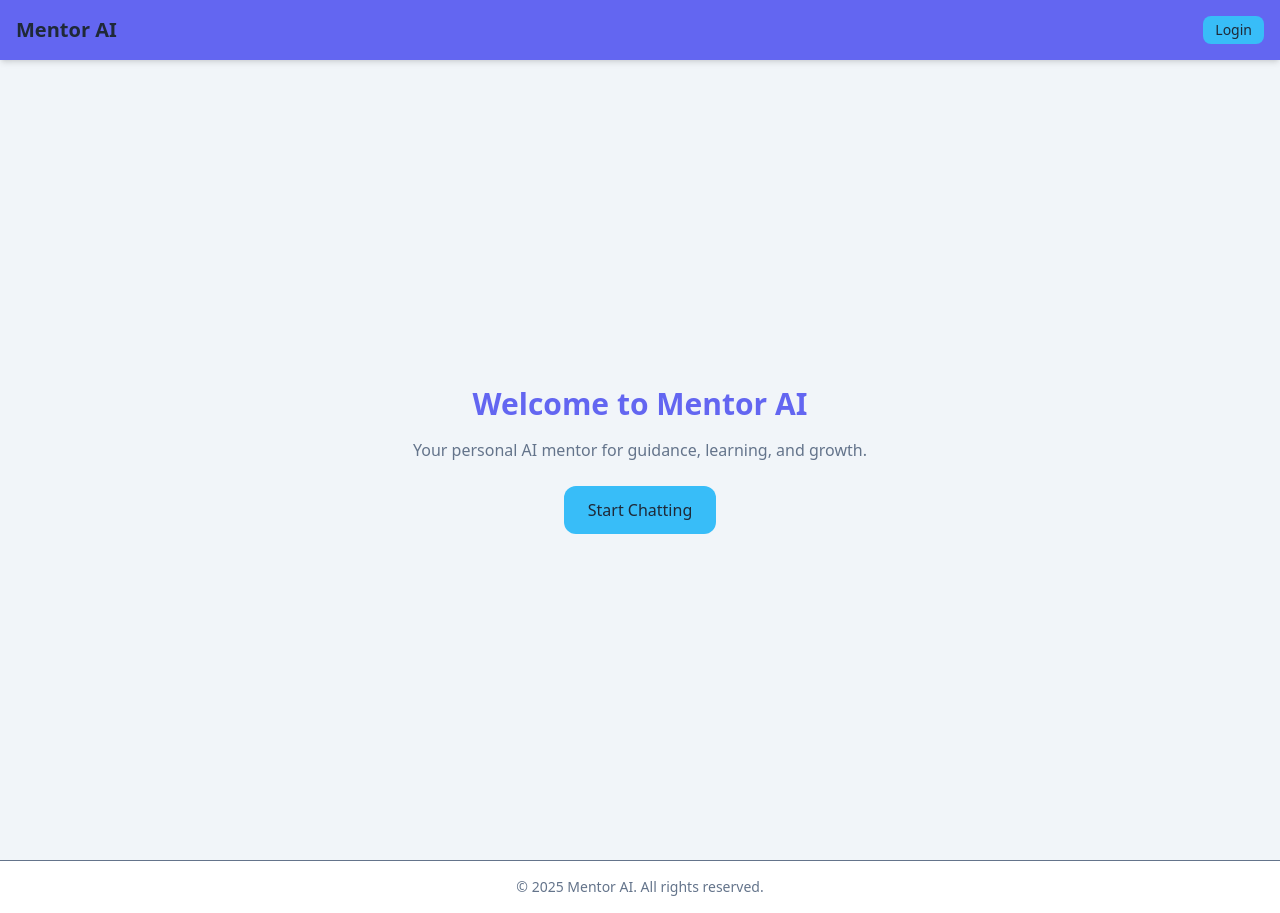
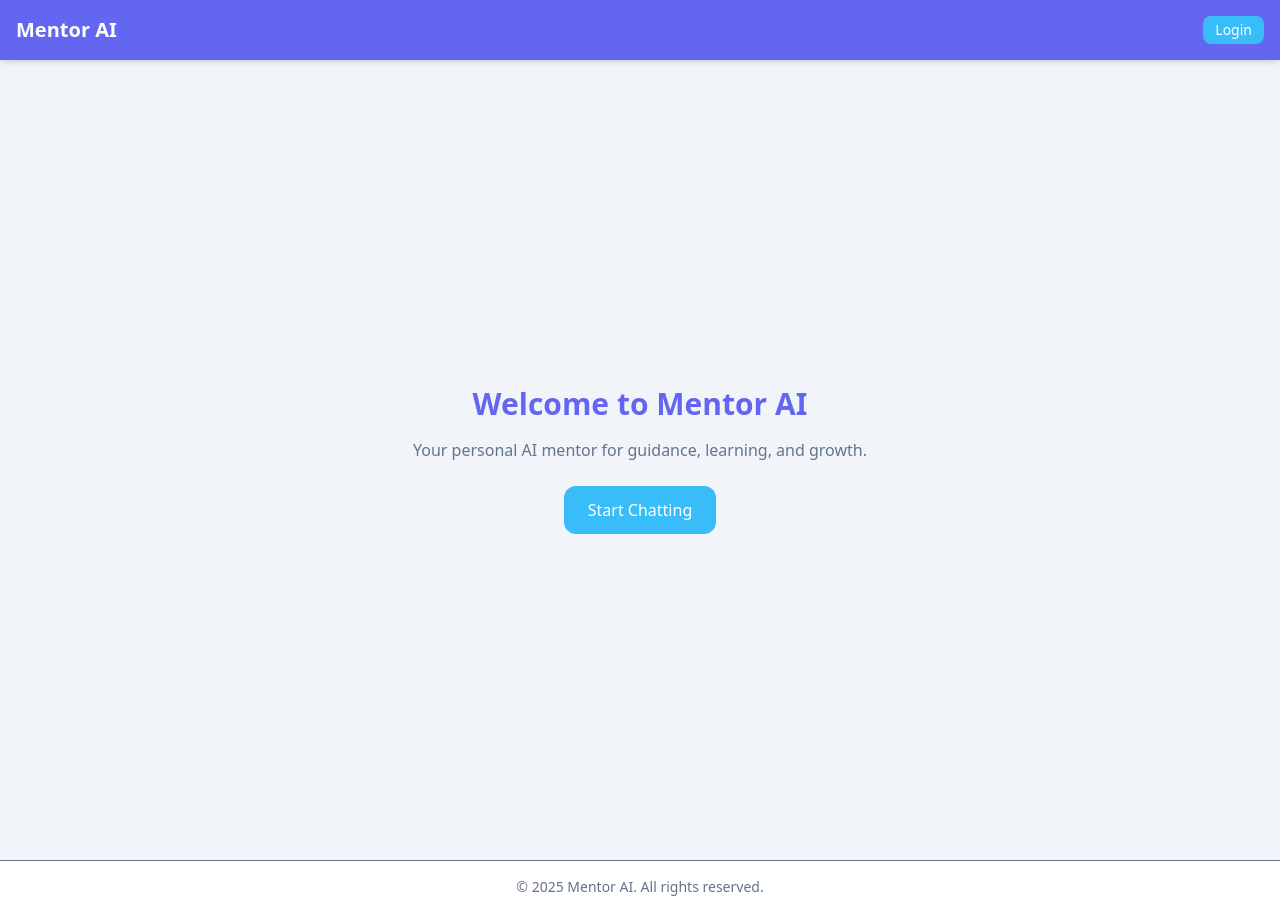
Before and after one commit to ShannaJSmith/mentor-ai-app, a Next.js app: page / in a window 1280 px wide. Built offline with nearby package versions, Linux system fonts and the light colour scheme.

Commit message:
fix: add missinng white colour variable

```diff
--- a/src/app/globals.css
+++ b/src/app/globals.css
@@ -28,6 +28,7 @@
   .text-primary { color: var(--primary); }
   .text-accent { color: var(--accent); }
   .text-highlight { color: var(--highlight); }
+  .text-surface { color: var(--surface); }
   .text-text { color: var(--text); }
   .text-muted { color: var(--muted); }
 }
@@ -42,6 +43,7 @@
   .hover\:text-primary:hover { color: var(--primary); }
   .hover\:text-accent:hover { color: var(--accent); }
   .hover\:text-highlight:hover { color: var(--highlight); }
+  .hover\:text-surface:hover { color: var(--surface); }
   .hover\:text-text:hover { color: var(--text); }
   .hover\:text-muted:hover { color: var(--muted); }
 
```
